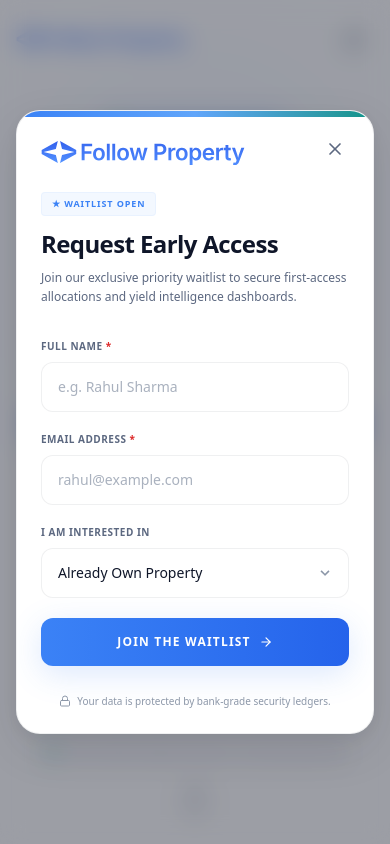
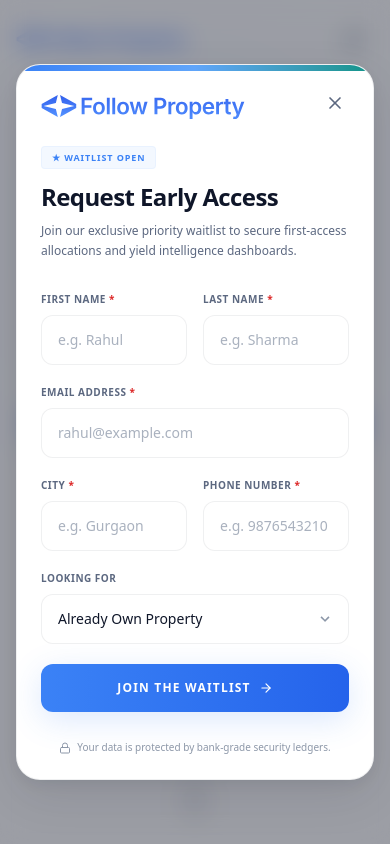
Before and after one commit to ItsOnlyMe01/property, a React (Vite) app: page / in a window 390 px wide. Both pictures are taken after a click on the button "JOIN THE WAITLIST". Shown: the top 844 px of the page. Built offline with nearby package versions, Linux system fonts and the light colour scheme.

Commit message:
Expand waitlist fields in LeadForm with name, last name, email, city, phone and looking for

```diff
--- a/src/components/LeadForm.jsx
+++ b/src/components/LeadForm.jsx
@@ -7,8 +7,11 @@
   const strings = contentData.leadForm || {};
 
   const [formData, setFormData] = useState({
-    name: '',
+    firstName: '',
+    lastName: '',
     email: '',
+    city: '',
+    phone: '',
     interest: 'own'
   });
   const [errors, setErrors] = useState({});
@@ -34,13 +37,24 @@
 
   const validate = () => {
     const newErrors = {};
-    if (!formData.name.trim()) {
-      newErrors.name = strings.errors?.nameRequired || 'Full name is required';
+    if (!formData.firstName.trim()) {
+      newErrors.firstName = strings.errors?.firstNameRequired || 'First name is required';
+    }
+    if (!formData.lastName.trim()) {
+      newErrors.lastName = strings.errors?.lastNameRequired || 'Last name is required';
     }
     if (!formData.email.trim()) {
       newErrors.email = strings.errors?.emailRequired || 'Email address is required';
     } else if (!/\S+@\S+\.\S+/.test(formData.email)) {
       newErrors.email = strings.errors?.emailInvalid || 'Please enter a valid email address';
+    }
+    if (!formData.city.trim()) {
+      newErrors.city = strings.errors?.cityRequired || 'City is required';
+    }
+    if (!formData.phone.trim()) {
+      newErrors.phone = strings.errors?.phoneRequired || 'Phone number is required';
+    } else if (!/^\d{10}$/.test(formData.phone.trim())) {
+      newErrors.phone = strings.errors?.phoneInvalid || 'Please enter a valid 10-digit phone number';
     }
     return newErrors;
   };
@@ -59,7 +73,14 @@
     setTimeout(() => {
       setIsSubmitting(false);
       setIsSuccess(true);
-      setFormData({ name: '', email: '', interest: 'own' });
+      setFormData({
+        firstName: '',
+        lastName: '',
+        email: '',
+        city: '',
+        phone: '',
+        interest: 'own'
+      });
     }, 1500);
   };
 
@@ -116,25 +137,47 @@
               {/* Form Input fields */}
               <form onSubmit={handleSubmit} className="space-y-5">
 
-                {/* Full Name */}
+                {/* First Name & Last Name */}
+                <div className="grid grid-cols-2 gap-4">
                   <div>
-                  <label htmlFor="name" className="block text-[10px] font-bold uppercase tracking-wider text-brand-slate mb-2 font-sans">
-                    {strings.nameLabel || 'Full Name'} <span className="text-brand-red">*</span>
+                    <label htmlFor="firstName" className="block text-[10px] font-bold uppercase tracking-wider text-brand-slate mb-2 font-sans">
+                      {strings.firstNameLabel || 'First Name'} <span className="text-brand-red">*</span>
                     </label>
                     <input
                       type="text"
-                    id="name"
-                    name="name"
-                    value={formData.name}
+                      id="firstName"
+                      name="firstName"
+                      value={formData.firstName}
                       onChange={handleChange}
-                    placeholder={strings.namePlaceholder || 'e.g. Rahul Sharma'}
+                      placeholder={strings.firstNamePlaceholder || 'e.g. Rahul'}
                       className={`w-full px-4 py-3.5 rounded-xl text-sm text-brand-navy bg-white border border-brand-borderMid/50 focus:border-brand-primary focus:ring-4 focus:ring-brand-primary/10 outline-none transition-all duration-200 placeholder-brand-slateLight/75 ${
-                      errors.name ? 'border-brand-red focus:border-brand-red focus:ring-brand-red/10' : ''
+                        errors.firstName ? 'border-brand-red focus:border-brand-red focus:ring-brand-red/10' : ''
                       }`}
                     />
-                  {errors.name && (
-                    <p className="text-xs text-brand-red mt-1.5 font-semibold font-sans">{errors.name}</p>
+                    {errors.firstName && (
+                      <p className="text-xs text-brand-red mt-1.5 font-semibold font-sans">{errors.firstName}</p>
                     )}
+                  </div>
+
+                  <div>
+                    <label htmlFor="lastName" className="block text-[10px] font-bold uppercase tracking-wider text-brand-slate mb-2 font-sans">
+                      {strings.lastNameLabel || 'Last Name'} <span className="text-brand-red">*</span>
+                    </label>
+                    <input
+                      type="text"
+                      id="lastName"
+                      name="lastName"
+                      value={formData.lastName}
+                      onChange={handleChange}
+                      placeholder={strings.lastNamePlaceholder || 'e.g. Sharma'}
+                      className={`w-full px-4 py-3.5 rounded-xl text-sm text-brand-navy bg-white border border-brand-borderMid/50 focus:border-brand-primary focus:ring-4 focus:ring-brand-primary/10 outline-none transition-all duration-200 placeholder-brand-slateLight/75 ${
+                        errors.lastName ? 'border-brand-red focus:border-brand-red focus:ring-brand-red/10' : ''
+                      }`}
+                    />
+                    {errors.lastName && (
+                      <p className="text-xs text-brand-red mt-1.5 font-semibold font-sans">{errors.lastName}</p>
+                    )}
+                  </div>
                 </div>
 
                 {/* Email Address */}
@@ -158,10 +201,53 @@
                   )}
                 </div>
 
+                {/* City & Phone Number */}
+                <div className="grid grid-cols-2 gap-4">
+                  <div>
+                    <label htmlFor="city" className="block text-[10px] font-bold uppercase tracking-wider text-brand-slate mb-2 font-sans">
+                      {strings.cityLabel || 'City'} <span className="text-brand-red">*</span>
+                    </label>
+                    <input
+                      type="text"
+                      id="city"
+                      name="city"
+                      value={formData.city}
+                      onChange={handleChange}
+                      placeholder={strings.cityPlaceholder || 'e.g. Gurgaon'}
+                      className={`w-full px-4 py-3.5 rounded-xl text-sm text-brand-navy bg-white border border-brand-borderMid/50 focus:border-brand-primary focus:ring-4 focus:ring-brand-primary/10 outline-none transition-all duration-200 placeholder-brand-slateLight/75 ${
+                        errors.city ? 'border-brand-red focus:border-brand-red focus:ring-brand-red/10' : ''
+                      }`}
+                    />
+                    {errors.city && (
+                      <p className="text-xs text-brand-red mt-1.5 font-semibold font-sans">{errors.city}</p>
+                    )}
+                  </div>
+
+                  <div>
+                    <label htmlFor="phone" className="block text-[10px] font-bold uppercase tracking-wider text-brand-slate mb-2 font-sans">
+                      {strings.phoneLabel || 'Phone Number'} <span className="text-brand-red">*</span>
+                    </label>
+                    <input
+                      type="tel"
+                      id="phone"
+                      name="phone"
+                      value={formData.phone}
+                      onChange={handleChange}
+                      placeholder={strings.phonePlaceholder || '9876543210'}
+                      className={`w-full px-4 py-3.5 rounded-xl text-sm text-brand-navy bg-white border border-brand-borderMid/50 focus:border-brand-primary focus:ring-4 focus:ring-brand-primary/10 outline-none transition-all duration-200 placeholder-brand-slateLight/75 ${
+                        errors.phone ? 'border-brand-red focus:border-brand-red focus:ring-brand-red/10' : ''
+                      }`}
+                    />
+                    {errors.phone && (
+                      <p className="text-xs text-brand-red mt-1.5 font-semibold font-sans">{errors.phone}</p>
+                    )}
+                  </div>
+                </div>
+
                 {/* Interest Dropdown */}
                 <div>
                   <label htmlFor="interest" className="block text-[10px] font-bold uppercase tracking-wider text-brand-slate mb-2 font-sans">
-                    {strings.interestLabel || 'I am interested in'}
+                    {strings.interestLabel || 'Looking For'}
                   </label>
                   <div className="relative">
                     <select
--- a/src/data/content.json
+++ b/src/data/content.json
@@ -129,11 +129,17 @@
     "waitlistBadge": "★ WAITLIST OPEN",
     "title": "Request Early Access",
     "subtitle": "Join our exclusive priority waitlist to secure first-access allocations and yield intelligence dashboards.",
-    "nameLabel": "Full Name",
-    "namePlaceholder": "e.g. Rahul Sharma",
+    "firstNameLabel": "First Name",
+    "firstNamePlaceholder": "e.g. Rahul",
+    "lastNameLabel": "Last Name",
+    "lastNamePlaceholder": "e.g. Sharma",
     "emailLabel": "Email Address",
     "emailPlaceholder": "rahul@example.com",
-    "interestLabel": "I am interested in",
+    "cityLabel": "City",
+    "cityPlaceholder": "e.g. Gurgaon",
+    "phoneLabel": "Phone Number",
+    "phonePlaceholder": "e.g. 9876543210",
+    "interestLabel": "Looking For",
     "interestOptions": [
       {
         "value": "buy",
@@ -151,9 +157,13 @@
     "successSubtitle": "Thank you for applying. A representative will contact you shortly to review your priority access portal.",
     "successCloseText": "Close Panel",
     "errors": {
-      "nameRequired": "Full name is required",
+      "firstNameRequired": "First name is required",
+      "lastNameRequired": "Last name is required",
       "emailRequired": "Email address is required",
-      "emailInvalid": "Please enter a valid email address"
+      "emailInvalid": "Please enter a valid email address",
+      "cityRequired": "City is required",
+      "phoneRequired": "Phone number is required",
+      "phoneInvalid": "Please enter a valid 10-digit phone number"
     }
   },
   "watchlistSection": {
```
Lines whose indentation alone changed are shown as unchanged.
